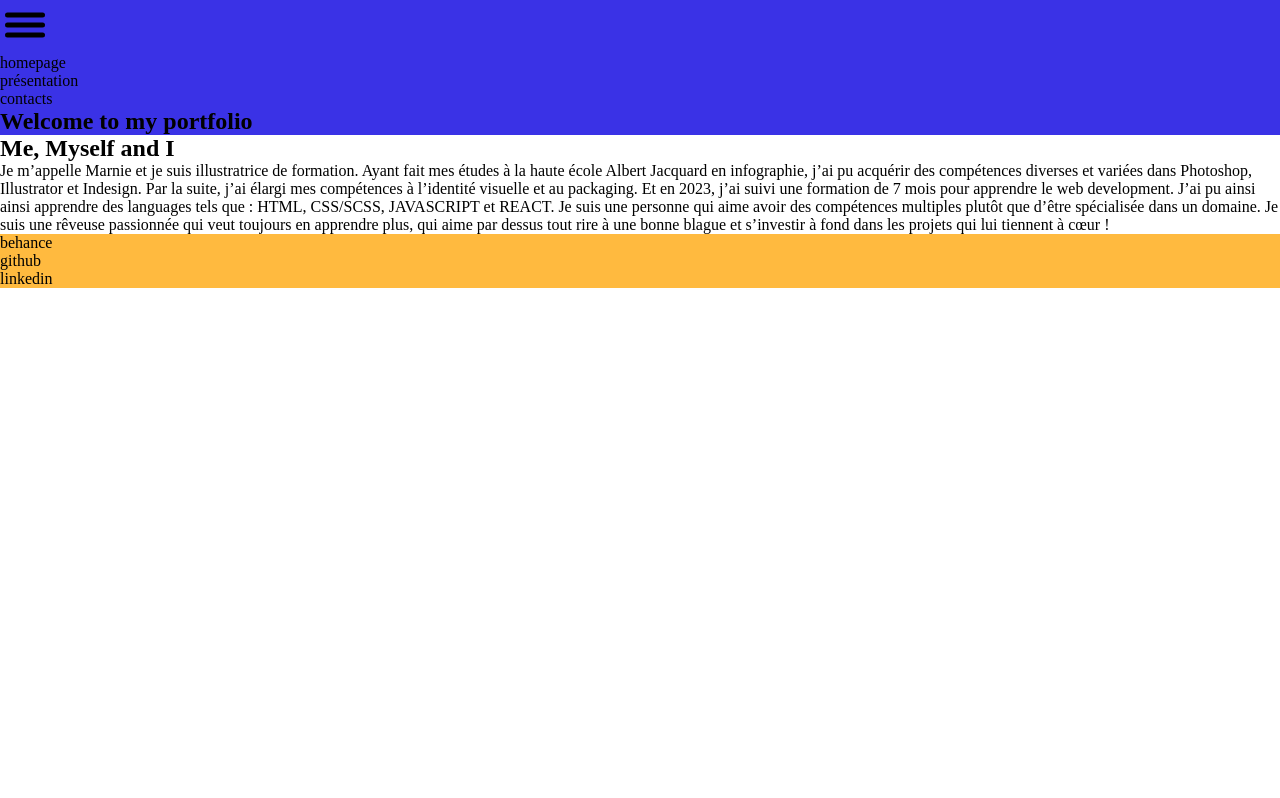
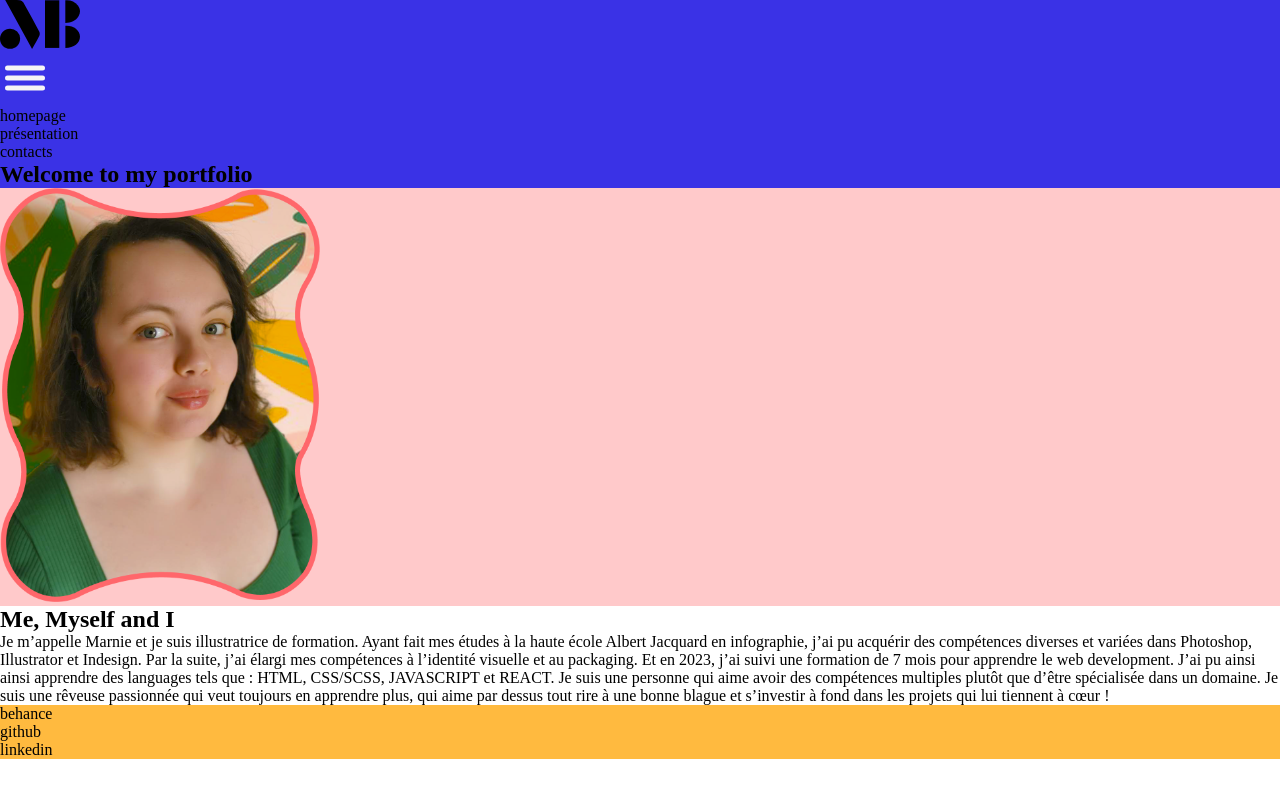
Before and after one commit to MarnieBenalia/Portfolio, a plain HTML site: page index.html in a window 1280 px wide. Drawn offline with Linux system fonts and the light colour scheme.

Commit message:
workdaytwo

```diff
--- a/index.html
+++ b/index.html
@@ -14,6 +14,7 @@
     <div class="container">
 
         <section class="homepage">
+            <img class="logo" src="images/LOGO.svg">
             <div class="content-wrapper">
                 <div class="ham-menu">
                     <button class="hm-button" aria-controls="primary-navigation" aria-expanded="false">
@@ -44,6 +45,9 @@
 
         <section class="presentation">
             <div class="content-wrapper">
+                <div class="picture">
+                    <img class="photo" src="images/cadrewhithphoto.png">
+                </div>
                 <h2>Me, Myself and I</h2>
                 <p>Je m’appelle Marnie et je suis illustratrice de formation.
                     Ayant fait mes études à la haute école Albert Jacquard en infographie,
@@ -58,6 +62,7 @@
                     qui aime par dessus tout rire à une bonne blague et s’investir à fond
                     dans les projets qui lui tiennent à cœur !</p>
             </div>
+
         </section>
 
         <section class="contact">
--- a/javascript/script.js
+++ b/javascript/script.js
@@ -7,10 +7,10 @@ BUTTONHAM.addEventListener('click',()=>{
 
     if (ISOPENED === 'false') {
         BUTTONHAM.setAttribute('aria-expended', 'true');
-        FORM.style.marginLeft = "0%";
+        //FORM.style.marginLeft = "0%";
     }
     else{
         BUTTONHAM.setAttribute('aria-expended', 'false');
-        FORM.style.marginLeft = "-200%";
+        //FORM.style.marginLeft = "-200%";
     }
 })
--- a/styles/partials/_burgermenu.scss
+++ b/styles/partials/_burgermenu.scss
@@ -1,3 +1,6 @@
+@use "helper" as h;
+//EXEMPLE: color: h.$red;
+
 button{
     background: transparent;
     border: none;
@@ -16,7 +19,7 @@ button{
     rotate 200ms ease-in,
     opacity 0ms 200ms;
     transform-origin: center; //*permet que l'animation aie comme point clé le centre
-    //fill:; //*pour changer la couleur du burger
+    fill:whitesmoke; //*pour changer la couleur du burger
 }
 
 .hm-button[aria-expended="true"] .line{
--- a/styles/partials/_homepage.scss
+++ b/styles/partials/_homepage.scss
@@ -6,3 +6,7 @@
     height:100%;
     background-color: h.$bleu;
 }
+
+.logo{
+    width:5em;
+}
--- a/styles/partials/_presentation.scss
+++ b/styles/partials/_presentation.scss
@@ -0,0 +1,10 @@
+@use "helper" as h;
+//EXEMPLE: color: h.$red;
+
+.picture{
+    background-color: h.$rose;
+}
+
+.photo{
+    width: 20em;
+}
```
Also changed, not shown: images/LOGO.svg (added), images/cadrewhithphoto.png (added), styles/styles.css, 1 other file.
